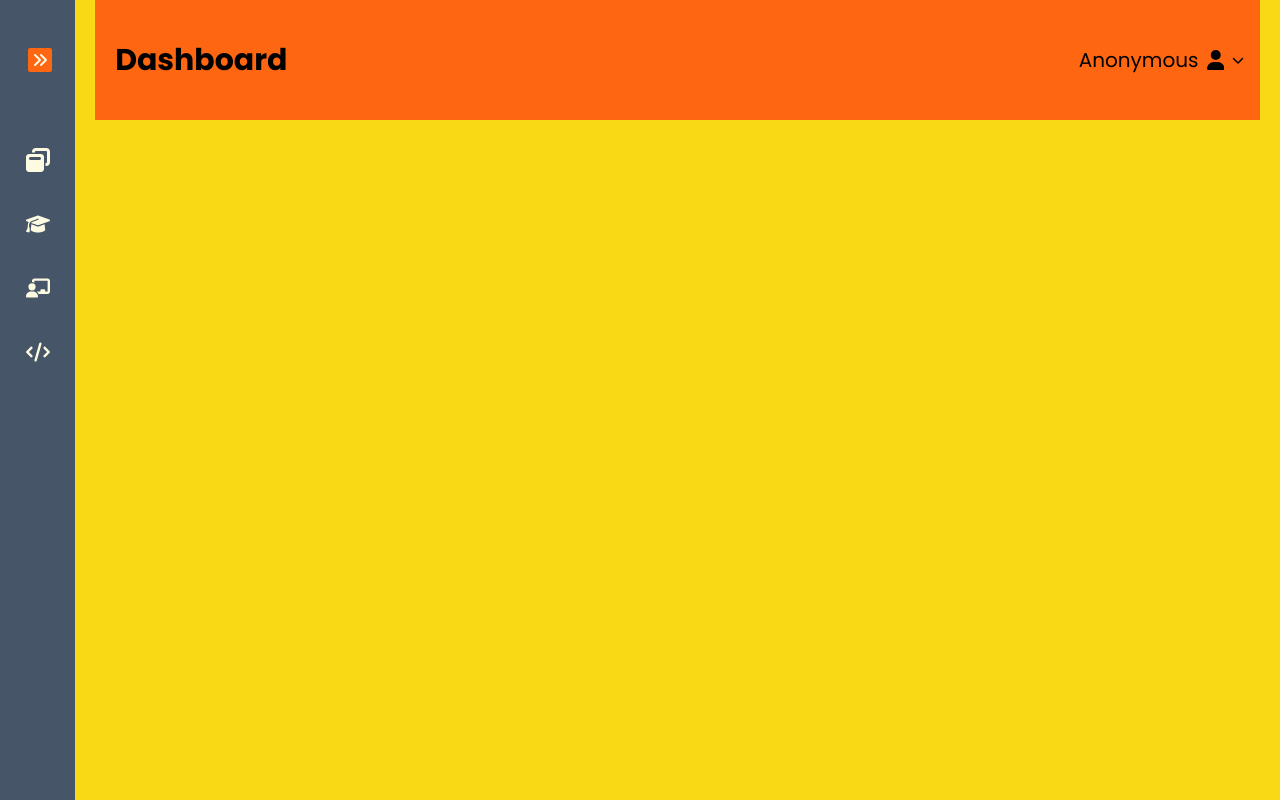
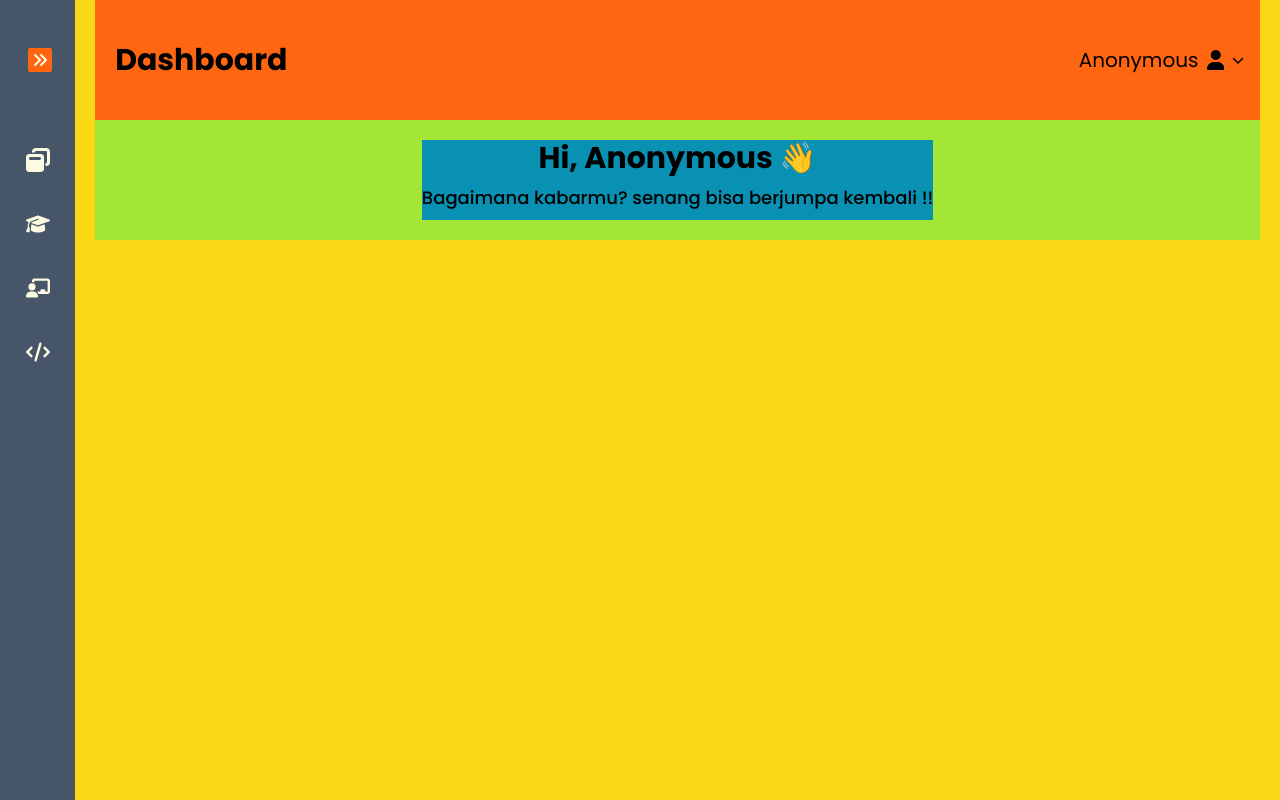
Before and after one commit to RezaBagusS/Project-Akhir-MPSB, a React (Vite) app: page /dashboard in a window 1280 px wide. Built offline with nearby package versions, Linux system fonts and the light colour scheme.

Commit message:
fixing error while deployment

```diff
--- a/src/Modules/Sec_Dashboard.jsx
+++ b/src/Modules/Sec_Dashboard.jsx
@@ -1,6 +1,7 @@
 const SecDashboard = () => {
   return (
     <>
+      {/* Header */}
       <div className="relative flex items-center h-[15vh] px-5 bg-cust-orange">
         <h3 className="font-bold text-3xl">Dashboard</h3>
         <div className="absolute flex items-center right-0 mx-2">
@@ -23,7 +24,16 @@ const SecDashboard = () => {
           </div>
         </div>
       </div>
-      <div></div>
+
+      {/* Content */}
+      <div className="flex flex-wrap items-center justify-center text-center h-[15vh] p-2 bg-lime-400">
+        <div className="bg-cyan-600">
+          <h3 className="w-full font-bold text-3xl">Hi, Anonymous 👋</h3>
+          <p className="w-full font-medium text-lg py-2">
+            Bagaimana kabarmu? senang bisa berjumpa kembali !!
+          </p>
+        </div>
+      </div>
     </>
   );
 };
--- a/src/Pages/Dashboard.jsx
+++ b/src/Pages/Dashboard.jsx
@@ -1,5 +1,4 @@
 import SidebarLeft from "../Component/DashboardComp/sidebarLeft";
-import FooterHome from "../Component/HomeComp/footerHome";
 import SecDashboard from "../Modules/Sec_Dashboard";
 
 const Dashboard = () => {
```
